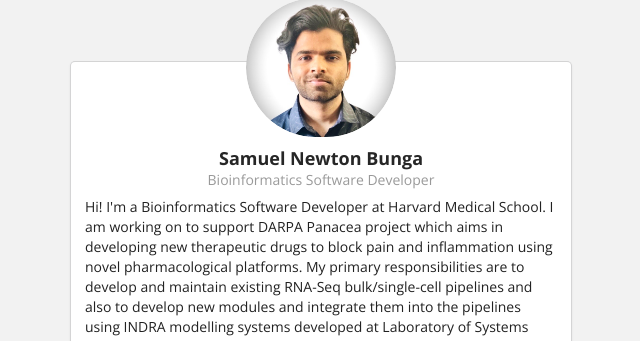
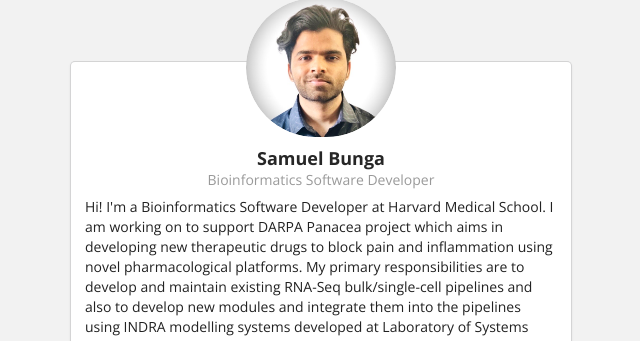
Before and after one commit to samuelbunga/samuelbunga.github.io, a Jekyll site: the page built from index.html, in a window 1280 px wide. Shown: the part 146-487 px from the top of the page, without its empty margins (319-959 px from the left). Built offline with Jekyll 4.4.1, drawn with Linux system fonts in a browser that asks for light colours.

Commit message:
Update bio.json

```diff
--- a/_data/bio.json
+++ b/_data/bio.json
@@ -1,6 +1,6 @@
 {
   "basics": {
-    "name": "Samuel Newton Bunga",
+    "name": "Samuel Bunga",
     "label": "Bioinformatics Software Developer",
     "picture": "/images/sam.jpg",
     "email": "bunga.s@northeastern.edu",
```
